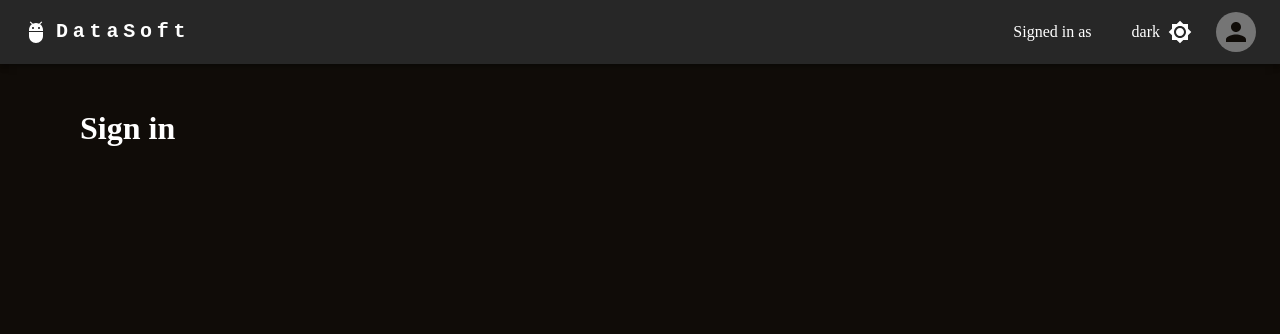
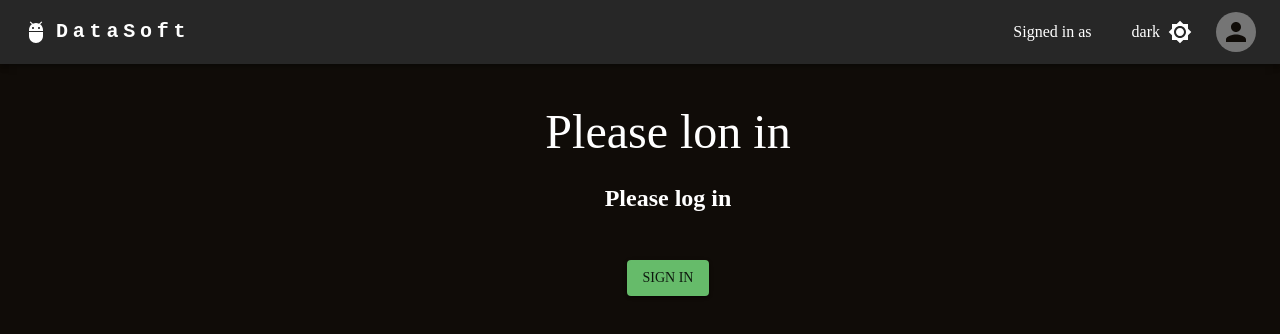
Before and after one commit to thehashton/cb-data-dashboard, a Next.js app: page /auth/signin/SignIn in a window 1280 px wide. Shown: the top 334 px of the page. Built offline with nearby package versions, Linux system fonts and the light colour scheme; no server answers.

Commit message:
remove static

```diff
--- a/package.json
+++ b/package.json
@@ -42,6 +42,7 @@
   "dependencies": {
     "@emotion/react": "^11.11.1",
     "@emotion/styled": "^11.11.0",
+    "@fontsource/figtree": "^5.0.12",
     "@mui/material": "^5.14.10",
     "next": "^13.4.19",
     "next-auth": "^4.23.1",
--- a/src/pages/auth/signin/SignIn.tsx
+++ b/src/pages/auth/signin/SignIn.tsx
@@ -1,7 +1,20 @@
+import Login from "@/components/Login";
+import { Box, Typography } from "@mui/material";
+import { useSession } from "next-auth/react";
 
 const SignIn = () => {
+    const { data: session } = useSession()
+
     return (
-        <h1>Sign in</h1>
+        <Box sx={{
+            display: 'flex',
+            flexDirection: 'column',
+            justifyContent: 'center',
+            alignItems: 'center'
+        }}>
+            <Typography variant="h3" component="h2">{session ? 'Thank you for logging in' : 'Please lon in'}</Typography>
+            <Login />
+        </Box>
     )
 }
 
```
Also changed, not shown: 1 other file (tests, documents, lock files or other folders).
